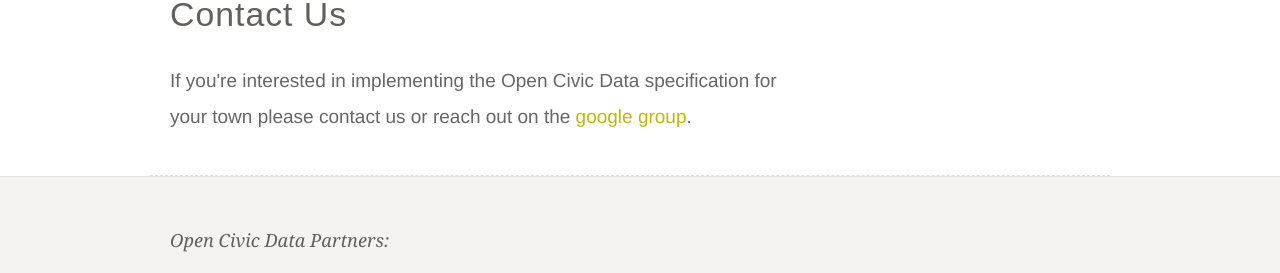
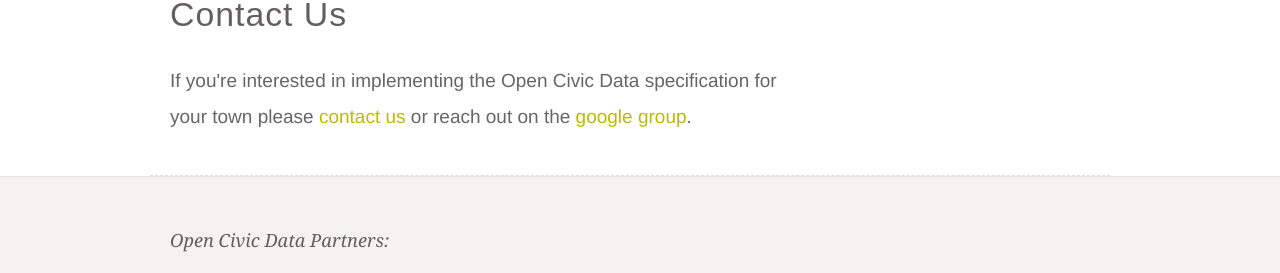
Before and after one commit to opencivicdata/legacy-opencivicdata.org, a Jekyll site: the page built from contact.html, in a window 1280 px wide. Shown: the part 308-581 px from the top of the page. Built offline with Jekyll 4.4.1, drawn with Linux system fonts in a browser that asks for light colours; Markdown is read by kramdown in place of the engine named in the settings.

```diff
--- a/_config.yml
+++ b/_config.yml
@@ -1,6 +1,6 @@
 name: Open Civic Data
 markdown: redcarpet
 pygments: true
-debug: true
+debug: false
 ga_key: UA-22821126-40
 subscribe_url: "//sunlightfoundation.com/mailinglist/subscribe/"
--- a/contact.html
+++ b/contact.html
@@ -19,7 +19,7 @@ bodyclass: home
     <div class="span8">
     <h2>Contact Us</h2>
 
-    <p class="intro">If you're interested in implementing the Open Civic Data specification for your town please contact us or reach out on the <a href="https://groups.google.com/forum/#!forum/open-civic-data">google group</a>.
+    <p class="intro">If you're interested in implementing the Open Civic Data specification for your town please <a href="mailto:opencivicdata@sunlightfoundation.com">contact us</a> or reach out on the <a href="https://groups.google.com/forum/#!forum/open-civic-data">google group</a>.
     </p>
     </div>
 </div>
```
